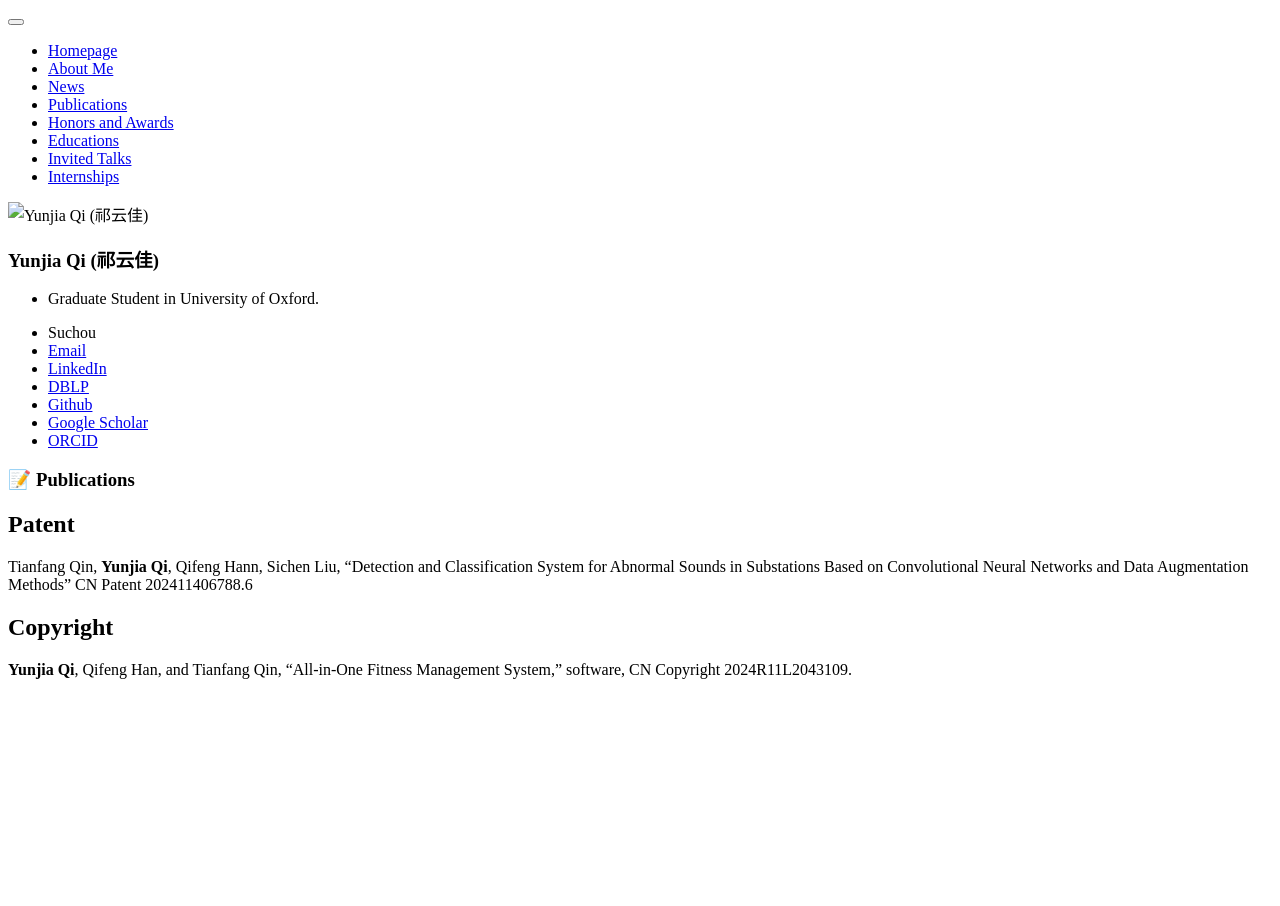
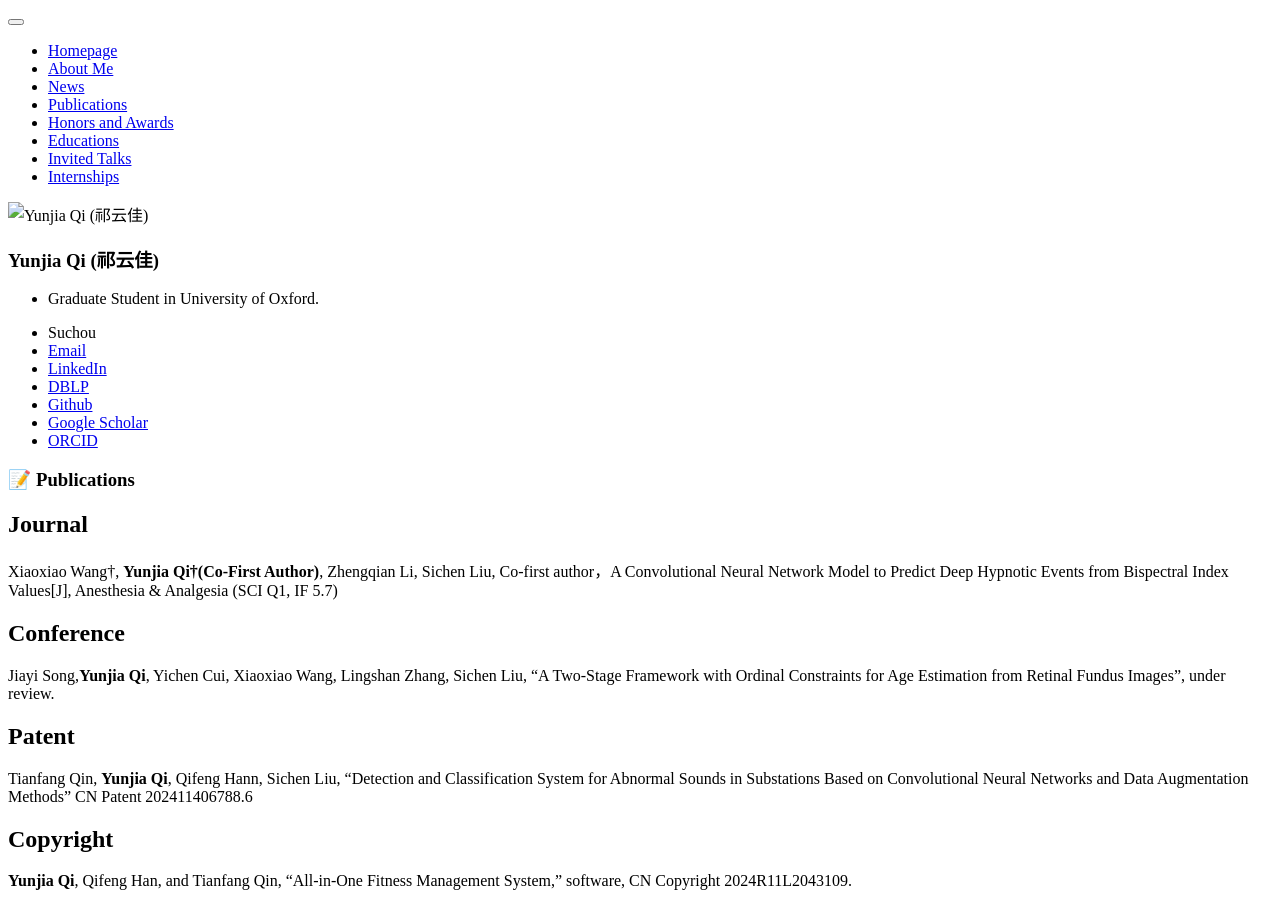
Before and after one commit to RayeRen/rayeren.github.io, a Jekyll site: the page built from _pages/includes/pub.md, in a window 1280 px wide. Built offline with Jekyll 4.4.1, drawn with Linux system fonts in a browser that asks for light colours; our own code applies the rules of GitHub Pages for plain Markdown files.

Commit message:
Update pub.md

```diff
--- a/_pages/includes/pub.md
+++ b/_pages/includes/pub.md
@@ -1,5 +1,10 @@
 
 # 📝 Publications
+
+## Journal
+Xiaoxiao Wang†, **Yunjia Qi†(Co-First Author)**, Zhengqian Li, Sichen Liu, Co-first author，A Convolutional Neural Network Model to Predict Deep Hypnotic Events from Bispectral Index Values[J], Anesthesia & Analgesia (SCI Q1, IF 5.7)
+## Conference
+Jiayi Song,**Yunjia Qi**, Yichen Cui, Xiaoxiao Wang, Lingshan Zhang, Sichen Liu, "A Two-Stage Framework with Ordinal Constraints for Age Estimation from Retinal Fundus Images", under review.
 
 ## Patent
 Tianfang Qin, **Yunjia Qi**, Qifeng Hann, Sichen Liu, "Detection and Classification System for Abnormal Sounds in Substations Based on Convolutional Neural Networks and Data Augmentation Methods" CN Patent 202411406788.6
```
